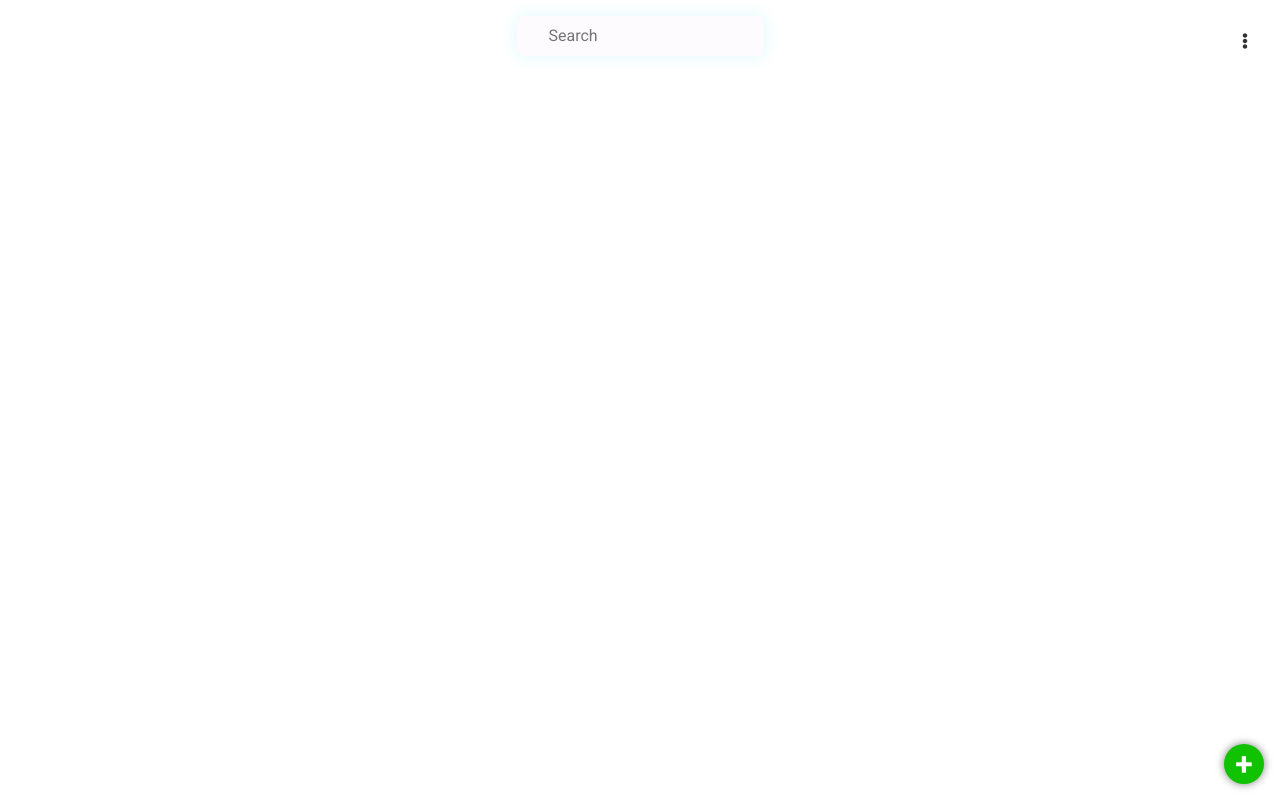
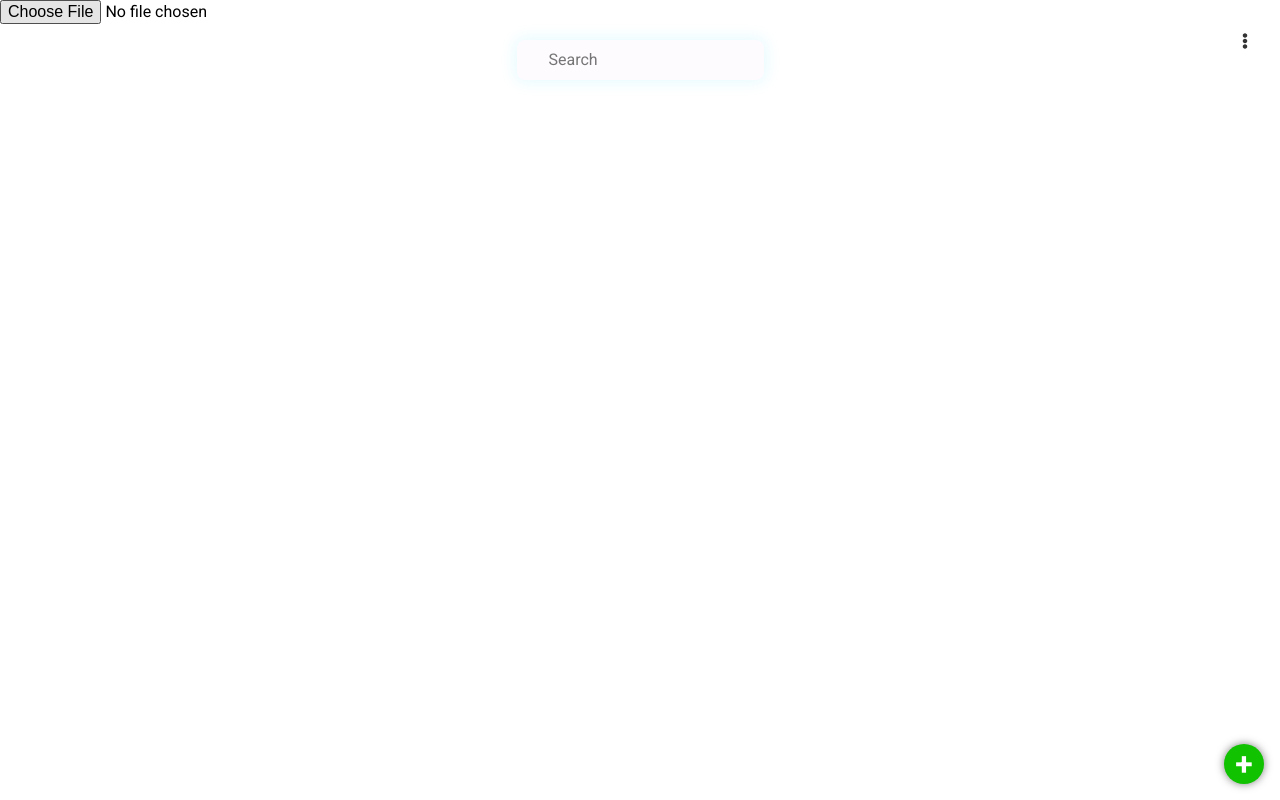
Before and after one commit to Hex-Zero/markeep, a Next.js app: page / in a window 1280 px wide. Built offline with nearby package versions, Linux system fonts and the light colour scheme.

Commit message:
read json files

```diff
--- /dev/null
+++ b/helpers/ImportDataHelper.tsx
@@ -0,0 +1,37 @@
+import * as React from "react";
+
+export interface IImportDataHelperProps {}
+
+export function ImportDataHelper(props: IImportDataHelperProps) {
+  const inputFileRef = React.createRef<HTMLInputElement>();
+  const [importDataInputValue, setImportDataInputValue] = React.useState("");
+
+  const readFile = (file?: File | null) => {
+    if (file) {
+      const reader = new FileReader();
+      reader.readAsText(file);
+      reader.onload = function (e) {
+        // browser completed reading file - display it
+        console.log(JSON.parse(e.target?.result as string));
+      };
+    }
+  };
+
+  React.useEffect(() => {
+    // ts-ignore
+    readFile(inputFileRef?.current?.files?.[0]);
+  }, [inputFileRef]);
+
+  return (
+    <>
+      <input
+        type="file"
+        ref={inputFileRef}
+        value={importDataInputValue}
+        onChange={(e) => {
+          setImportDataInputValue(e.target.value);
+        }}
+      />
+    </>
+  );
+}
--- a/pages/index.tsx
+++ b/pages/index.tsx
@@ -11,6 +11,7 @@ import style from "../styles/person.module.scss";
 import { SearchBar, searchData } from "../components/SearchBar";
 import MoreDropdown from "../components/dropdown/moreDropdown";
 import { exportToJsonFile } from "../hooks/manageDataFlow";
+import { ImportDataHelper } from "../helpers/ImportDataHelper";
 
 const Home: NextPage = () => {
   const [data, setData] = useState<IPerson[]>([]);
@@ -19,7 +20,6 @@ const Home: NextPage = () => {
   const [searchInputRef, setSearchInputRef] = useState<HTMLInputElement | null>(
     null
   );
-  const inputFileRef = React.createRef<HTMLInputElement>();
 
   const refresh = () => {
     setData(getPersonData);
@@ -47,10 +47,6 @@ const Home: NextPage = () => {
 
   const handleImport = () => {};
 
-  useEffect(() => {
-    console.log(inputFileRef.current);
-  }, [inputFileRef]);
-
   return (
     <>
       <main>
@@ -58,14 +54,15 @@ const Home: NextPage = () => {
           className={`${buttonStyles.openAddButton}`}
           onClick={() => setShowAddPersonModal(true)}
         ></div>
+        <ImportDataHelper></ImportDataHelper>
         <MoreDropdown>
           <label>Settings</label>
           <ul>
             <li onClick={handleExport}>Export</li>
             <li onClick={handleImport}>Import</li>
           </ul>
-          <input type="file" ref={inputFileRef} />
         </MoreDropdown>
+
         <Modal
           isOpen={showAddPersonModal}
           onClose={() => setShowAddPersonModal(false)}
```
